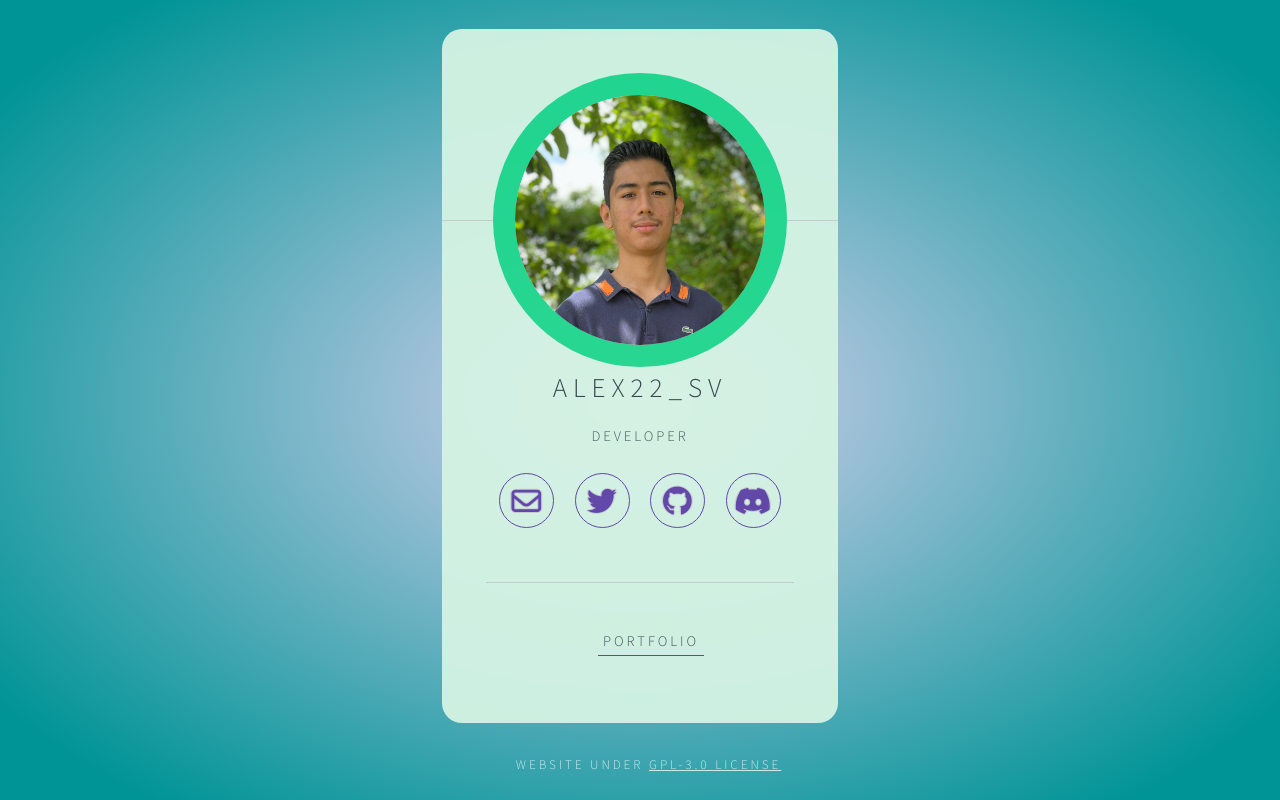
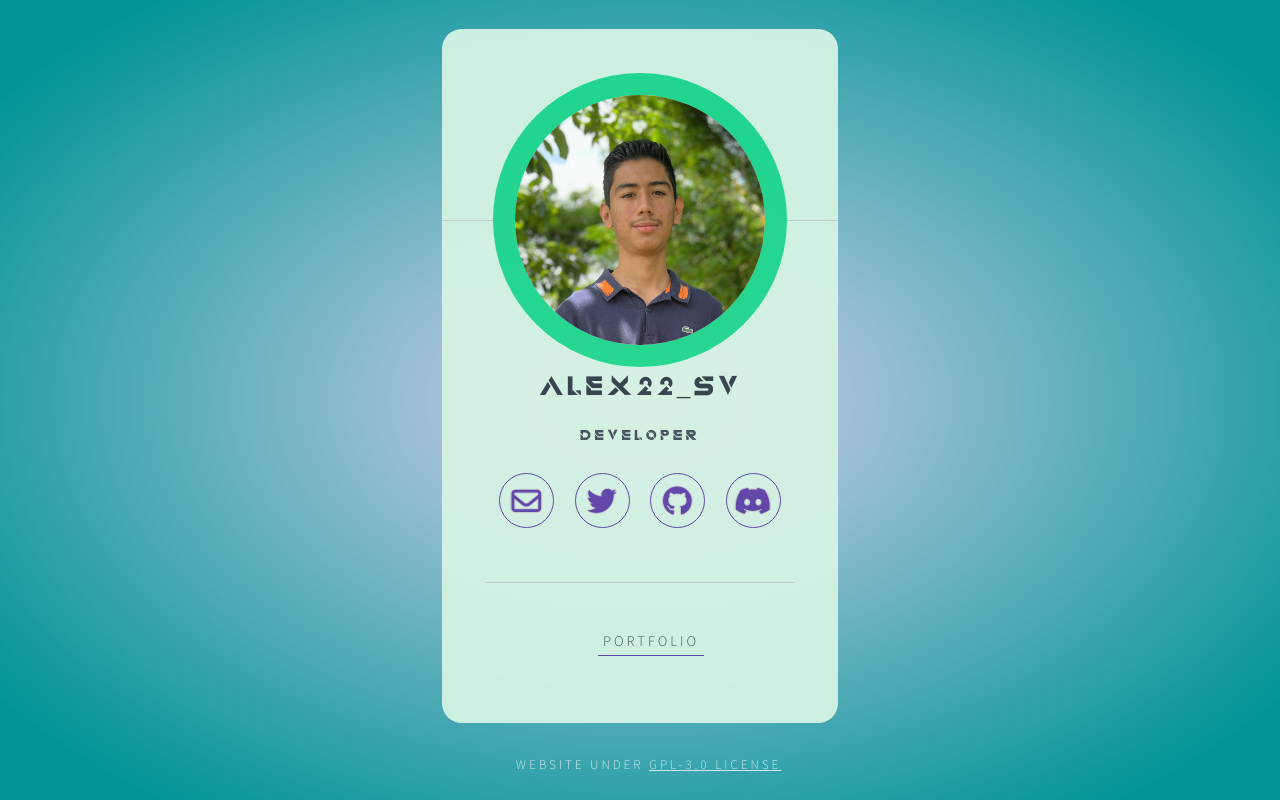
Before and after one commit to Alex22sv/SitioWeb, a plain HTML site: page index.html in a window 1280 px wide. Drawn offline with Linux system fonts and the light colour scheme.

Commit message:
Add new font family and apply it to title

```diff
--- a/assets/css/main.css
+++ b/assets/css/main.css
@@ -1,6 +1,16 @@
 
 @import url("http://fonts.googleapis.com/css?family=Source+Sans+Pro:300");
 
+/* Custom fonts */
+@font-face {
+    font-family: "Quantum";
+    src: url("../fonts/Quantum.otf");
+    font-weight: normal;
+    font-style: normal;
+}
+.ff-quantum {
+    font-family: 'Quantum';
+}
 
 /* Reset */
 
@@ -136,7 +146,6 @@ h1 a, h2 a, h3 a, h4 a, h5 a, h6 a {
 
 h1 {
     font-size: 1.85em;
-    letter-spacing: 0.22em;
     margin: 0 0 0.525em 0;
 }
 
--- a/index.html
+++ b/index.html
@@ -17,12 +17,12 @@
 		<section id="main">
 			<header>
 				<span class="avatar"><img src="/images/avatar.png" alt="Avatar"></span>
-				<h1>Alex22_SV</h1>
-				<p>Developer</p>
+				<h1 class="ff-quantum">Alex22_SV</h1>
+				<p class="ff-quantum">Developer</p>
 			</header>
 			<footer>
 				<ul class="icons">
-					<li><a href="mailto:ae22mp@gmail.com" class="fa-solid fa-envelope"></a></li>
+					<li><a href="mailto:ae22mp@gmail.com" class="fa-solid fa-envelope">Email</a></li>
 					<li><a href="https://twitter.com/Alex22_SV" class="fa-brands fa-twitter" target="_blank">Twitter</a></li>
 					<!-- <li><a href="#" class="fa-brands fa-instagram" target="_blank">Instagram</a></li> -->
 					<li><a href="https://github.com/Alex22sv" class="fa-brands fa-github" target="_blank">GitHub</a></li>
```
Also changed, not shown: assets/fonts/Quantum.otf (added).
